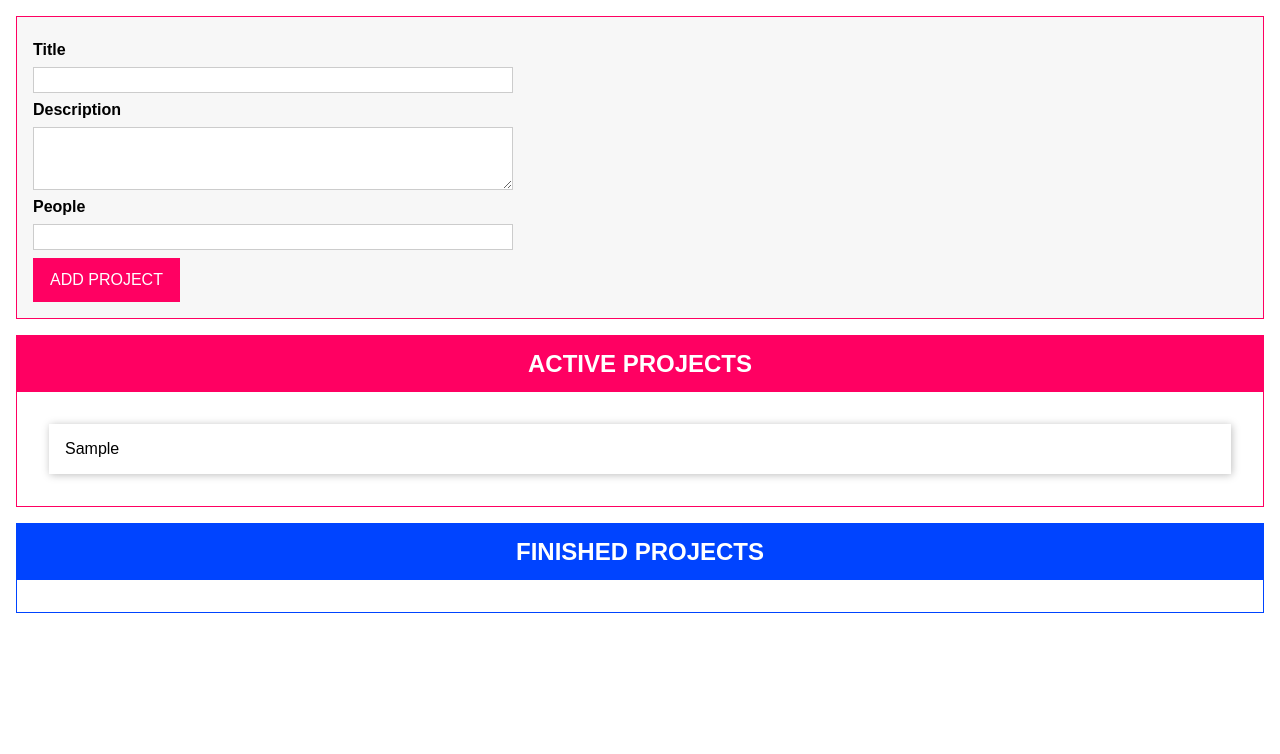
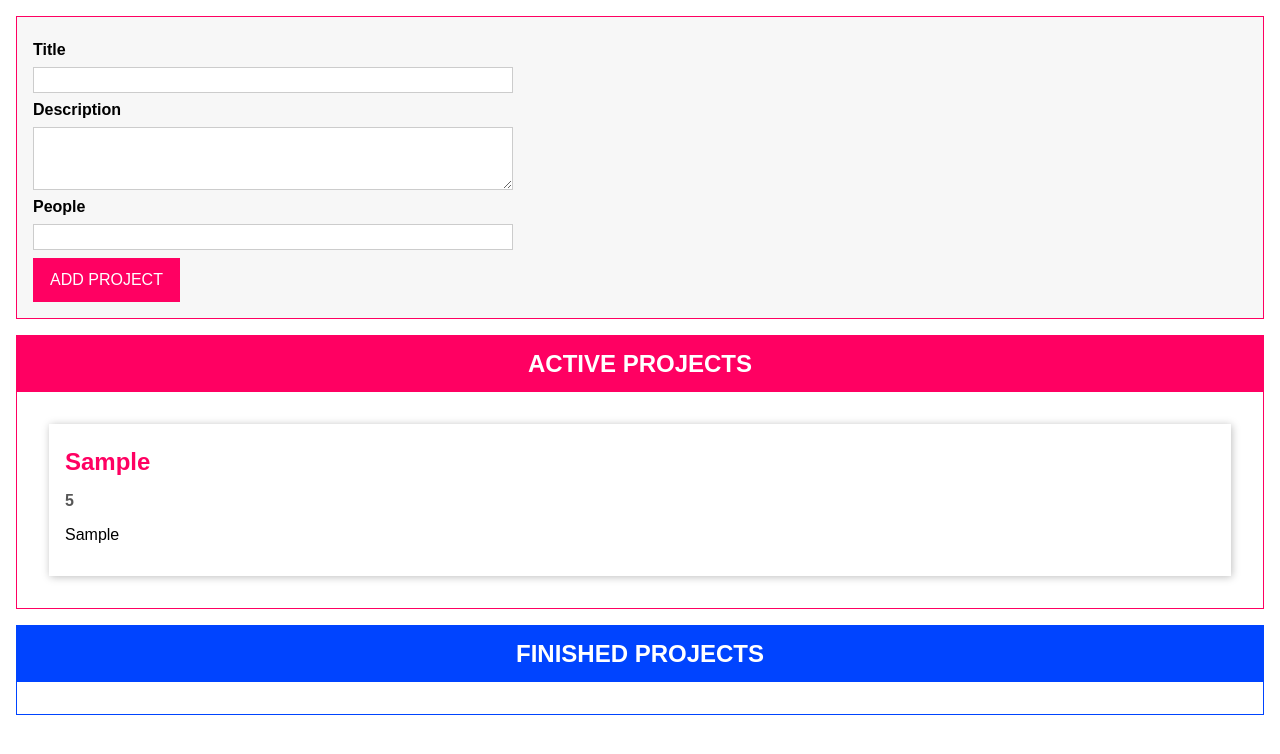
Before and after one commit to rendikr/understanding-typescript, a website with bundled scripts: page index.html in a window 1280 px wide. Both pictures are taken after typing "Sample", "Sample", "5" into the empty fields and a click on the button "ADD PROJECT". Built offline with nearby package versions, Linux system fonts and the light colour scheme.

Commit message:
rendering project items with a class

```diff
--- a/index.html
+++ b/index.html
@@ -27,7 +27,11 @@
       </form>
     </template>
     <template id="single-project">
-      <li></li>
+      <li>
+        <h2></h2>
+        <h3></h3>
+        <p></p>
+      </li>
     </template>
     <template id="project-list">
       <section class="projects">
--- a/src/app.ts
+++ b/src/app.ts
@@ -164,6 +164,28 @@ abstract class Component<T extends HTMLElement, U extends HTMLElement> {
   abstract renderContent(): void;
 }
 
+// ProjectItem Class
+class ProjectItem extends Component<HTMLUListElement, HTMLLIElement> {
+  private project: Project;
+
+  constructor(hostId: string, project: Project) {
+    super("single-project", hostId, false, project.id);
+    this.project = project;
+
+    this.configure();
+    this.renderContent();
+  }
+
+  configure() {}
+
+  renderContent() {
+    this.element.querySelector("h2")!.textContent = this.project.title;
+    this.element.querySelector("h3")!.textContent =
+      this.project.people.toString();
+    this.element.querySelector("p")!.textContent = this.project.description;
+  }
+}
+
 // ProjectList Class
 class ProjectList extends Component<HTMLDivElement, HTMLElement> {
   assignedProjects: Project[];
@@ -202,9 +224,7 @@ class ProjectList extends Component<HTMLDivElement, HTMLElement> {
     )! as HTMLUListElement;
     listEl.innerHTML = "";
     for (const prjItem of this.assignedProjects) {
-      const listItem = document.createElement("li");
-      listItem.textContent = prjItem.title;
-      listEl.appendChild(listItem);
+      new ProjectItem(this.element.querySelector("ul")!.id, prjItem);
     }
   }
 }
```
Also changed, not shown: 1 other file.
